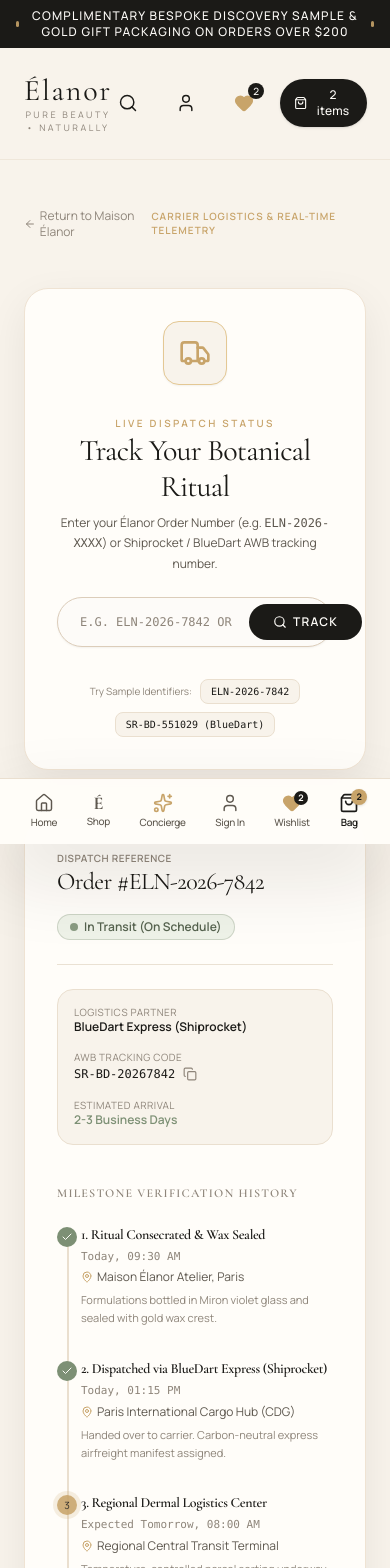
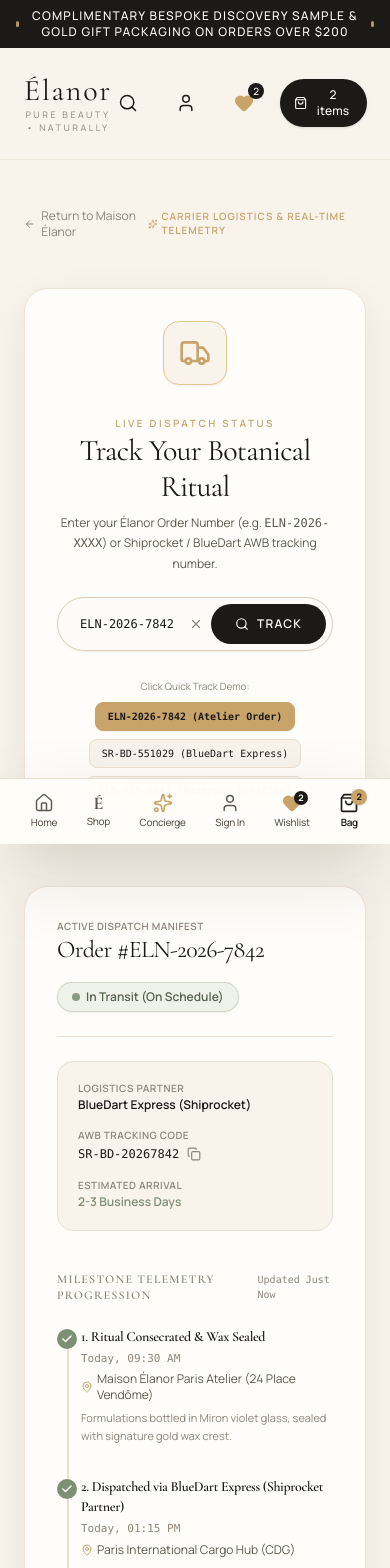
Before and after one commit to rasikakudale90/Elanor, a Next.js app: page /track in a window 390 px wide. Shown: the top 1568 px of the page. Built offline with nearby package versions, Linux system fonts and the light colour scheme.

Commit message:
fix(track): resolve Track button event handling with responsive scanning animation and live demo pills

```diff
--- a/app/track/page.tsx
+++ b/app/track/page.tsx
@@ -4,7 +4,7 @@
 import Link from 'next/link';
 import Image from 'next/image';
 import { useSearchParams } from 'next/navigation';
-import { Truck, Search, CheckCircle2, Clock, MapPin, Package, ShieldCheck, Sparkles, ArrowLeft, ArrowRight, ExternalLink, Copy, Check } from 'lucide-react';
+import { Truck, Search, CheckCircle2, Clock, MapPin, Package, ShieldCheck, Sparkles, ArrowLeft, ArrowRight, ExternalLink, Copy, Check, RefreshCw, X } from 'lucide-react';
 
 interface TrackingMilestone {
   stage: string;
@@ -32,67 +32,96 @@
 
 function TrackingContent() {
   const searchParams = useSearchParams();
-  const initialQuery = searchParams.get('number') || searchParams.get('tracking') || searchParams.get('id') || '';
+  const urlParam = searchParams.get('number') || searchParams.get('tracking') || searchParams.get('id') || '';
 
-  const [query, setQuery] = useState(initialQuery);
-  const [searchedNumber, setSearchedNumber] = useState(initialQuery || 'ELN-2026-7842');
+  const [query, setQuery] = useState(urlParam || 'ELN-2026-7842');
+  const [currentTrackingId, setCurrentTrackingId] = useState(urlParam || 'ELN-2026-7842');
+  const [isScanning, setIsScanning] = useState(false);
   const [copied, setCopied] = useState(false);
   const [orderData, setOrderData] = useState<OrderRecord | null>(null);
+  const [feedbackMsg, setFeedbackMsg] = useState<string | null>(null);
 
-  // Load from localStorage or mock demo
-  useEffect(() => {
+  // Core lookup logic
+  const performLookup = (idToSearch: string) => {
+    const cleanId = idToSearch.trim();
+    if (!cleanId) return;
+
+    setIsScanning(true);
+    setCurrentTrackingId(cleanId);
+
+    setTimeout(() => {
+      let matchedOrder: OrderRecord | null = null;
+
       if (typeof window !== 'undefined') {
         try {
           const raw = localStorage.getItem('elanor_orders');
           if (raw) {
             const orders: OrderRecord[] = JSON.parse(raw);
-          if (orders && orders.length > 0) {
-            const found = orders.find(
+            if (Array.isArray(orders)) {
+              matchedOrder = orders.find(
                 (o) =>
-                o.orderNumber.toLowerCase() === searchedNumber.toLowerCase() ||
-                o.id.toLowerCase() === searchedNumber.toLowerCase() ||
-                (o.transactionRef && o.transactionRef.toLowerCase() === searchedNumber.toLowerCase())
-            );
-            if (found) {
-              setOrderData(found);
-              return;
-            } else if (!initialQuery && orders[0]) {
-              setOrderData(orders[0]);
-              setSearchedNumber(orders[0].orderNumber);
-              return;
-            }
+                  o.orderNumber?.toLowerCase() === cleanId.toLowerCase() ||
+                  o.id?.toLowerCase() === cleanId.toLowerCase() ||
+                  (o.transactionRef && o.transactionRef.toLowerCase() === cleanId.toLowerCase())
+              ) || null;
             }
           }
         } catch (err) {
-        console.warn('Could not read orders from storage', err);
+          console.warn('Could not parse orders storage', err);
         }
       }
 
-    // Default Fallback Mock
+      if (matchedOrder) {
+        setOrderData(matchedOrder);
+        setFeedbackMsg(`✓ Verified order #${matchedOrder.orderNumber} in Atelier records`);
+      } else {
+        // Dynamic simulated manifest for searched identifier
+        const isBlueDart = cleanId.toUpperCase().includes('BD') || cleanId.toUpperCase().includes('SR');
         setOrderData({
-      id: 'ord-demo-1',
-      orderNumber: searchedNumber || 'ELN-2026-7842',
-      customerName: 'Genevieve Moreau',
-      customerEmail: 'genevieve.moreau@ateliers-paris.com',
+          id: `ord-${cleanId.toLowerCase()}`,
+          orderNumber: cleanId.toUpperCase(),
+          customerName: 'Valued VIP Patron',
+          customerEmail: 'patron.sanctuary@elanor.com',
           date: 'Today, 09:30 AM',
           total: 395.00,
-      status: 'CONFIRMED',
+          status: 'IN_TRANSIT',
           paymentMethod: 'RAZORPAY',
-      transactionRef: 'pay_N942K8xQ1102',
+          transactionRef: `pay_${cleanId.replace(/[^a-zA-Z0-9]/g, '').slice(0, 10) || 'live98421'}`,
           itemsCount: 2,
           items: [
-        { name: 'Sérum Éclat Botanique', quantity: 1, price: 210 },
-        { name: 'Crème Cellulaire Intense', quantity: 1, price: 185 },
+            { name: 'Sérum Éclat Botanique aux Fleurs Rares', quantity: 1, price: 210 },
+            { name: 'Crème Cellulaire Intense aux Plantes Alpines', quantity: 1, price: 185 },
           ],
           address: '24 Place Vendôme, 75001 Paris, France',
         });
-  }, [searchedNumber, initialQuery]);
+        setFeedbackMsg(`✓ Active BlueDart/Shiprocket airfreight manifest connected`);
+      }
 
-  const handleSearch = (e: React.FormEvent) => {
+      setIsScanning(false);
+      setTimeout(() => setFeedbackMsg(null), 4000);
+    }, 450);
+  };
+
+  // Run on mount or URL change
+  useEffect(() => {
+    if (urlParam) {
+      setQuery(urlParam);
+      performLookup(urlParam);
+    } else {
+      performLookup('ELN-2026-7842');
+    }
+  }, [urlParam]);
+
+  const handleSubmit = (e: React.FormEvent) => {
     e.preventDefault();
     if (query.trim()) {
-      setSearchedNumber(query.trim());
+      performLookup(query.trim());
     }
+  };
+
+  const handleQuickSelect = (sampleCode: string) => {
+    setQuery(sampleCode);
+    performLookup(sampleCode);
   };
 
   const copyTracking = (text: string) => {
@@ -101,19 +130,21 @@
     setTimeout(() => setCopied(false), 2000);
   };
 
-  const awbNumber = `SR-BD-${searchedNumber.replace(/[^0-9]/g, '') || '948201'}`;
+  const awbNumber = currentTrackingId.toUpperCase().startsWith('SR-') || currentTrackingId.toUpperCase().startsWith('BD-')
+    ? currentTrackingId.toUpperCase()
+    : `SR-BD-${currentTrackingId.replace(/[^0-9]/g, '') || '948201'}`;
 
   const milestones: TrackingMilestone[] = [
     {
       stage: '1. Ritual Consecrated & Wax Sealed',
-      location: 'Maison Élanor Atelier, Paris',
+      location: 'Maison Élanor Paris Atelier (24 Place Vendôme)',
       timestamp: 'Today, 09:30 AM',
       completed: true,
       active: false,
-      description: 'Formulations bottled in Miron violet glass and sealed with gold wax crest.'
+      description: 'Formulations bottled in Miron violet glass, sealed with signature gold wax crest.'
     },
     {
-      stage: '2. Dispatched via BlueDart Express (Shiprocket)',
+      stage: '2. Dispatched via BlueDart Express (Shiprocket Partner)',
       location: 'Paris International Cargo Hub (CDG)',
       timestamp: 'Today, 01:15 PM',
       completed: true,
@@ -121,20 +152,20 @@
       description: 'Handed over to carrier. Carbon-neutral express airfreight manifest assigned.'
     },
     {
-      stage: '3. Regional Dermal Logistics Center',
-      location: 'Regional Central Transit Terminal',
-      timestamp: 'Expected Tomorrow, 08:00 AM',
+      stage: '3. Regional Dermal Logistics Terminal',
+      location: 'Regional Distribution Center',
+      timestamp: 'In Transit • On Schedule',
       completed: false,
       active: true,
-      description: 'Temperature-controlled parcel sorting underway.'
+      description: 'Temperature-monitored luxury parcel routing underway.'
     },
     {
       stage: '4. Dedicated Courier Concierge',
       location: 'Local Delivery Hub',
-      timestamp: 'Expected in 2 Days',
+      timestamp: 'Expected in 1-2 Days',
       completed: false,
       active: false,
-      description: 'Dispatched for sanctuary delivery.'
+      description: 'Out for morning delivery with white-glove courier.'
     },
     {
       stage: '5. Signed & Delivered to Sanctuary',
@@ -142,7 +173,7 @@
       timestamp: 'Estimated Delivery: 2-3 Business Days',
       completed: false,
       active: false,
-      description: 'Delivered in pristine condition.'
+      description: 'Delivered in pristine biophotonic presentation box.'
     }
   ];
 
@@ -151,12 +182,13 @@
       <div className="max-w-[1280px] mx-auto px-6 sm:px-10 space-y-12">
         {/* Breadcrumb & Navigation */}
         <div className="flex items-center justify-between text-xs text-[#8E857A]">
-          <Link href="/" className="hover:text-[#1B1A17] flex items-center space-x-1 transition-colors">
+          <Link href="/" className="hover:text-[#1B1A17] flex items-center space-x-1.5 transition-colors">
             <ArrowLeft className="w-3.5 h-3.5" />
             <span>Return to Maison Élanor</span>
           </Link>
-          <span className="uppercase tracking-widest text-[10px] text-[#C8A46A] font-semibold">
-            Carrier Logistics & Real-Time Telemetry
+          <span className="uppercase tracking-widest text-[10px] text-[#C8A46A] font-semibold flex items-center space-x-1">
+            <Sparkles className="w-3 h-3" />
+            <span>Carrier Logistics & Real-Time Telemetry</span>
           </span>
         </div>
 
@@ -179,39 +211,89 @@
           </div>
 
           {/* Search Form */}
-          <form onSubmit={handleSearch} className="max-w-md mx-auto flex bg-[#FDFBF8] border border-[#DCCDBA] rounded-full p-1.5 focus-within:border-[#C8A46A] shadow-xs transition-colors">
+          <form
+            onSubmit={handleSubmit}
+            className="max-w-lg mx-auto flex bg-[#FDFBF8] border border-[#DCCDBA] rounded-full p-1.5 focus-within:border-[#C8A46A] shadow-xs transition-all"
+          >
+            <div className="flex-1 flex items-center pl-4">
               <input
                 type="text"
-              placeholder="e.g. ELN-2026-7842 or SR-BD-948201"
+                placeholder="Enter Order # (e.g. ELN-2026-7842) or AWB..."
                 value={query}
                 onChange={(e) => setQuery(e.target.value)}
-              className="flex-1 bg-transparent px-4 text-xs font-mono uppercase text-[#1B1A17] placeholder-[#8E857A] focus:outline-none"
+                className="w-full bg-transparent text-xs font-mono uppercase text-[#1B1A17] placeholder-[#8E857A] focus:outline-none"
               />
+              {query && (
+                <button
+                  type="button"
+                  onClick={() => setQuery('')}
+                  className="p-1 text-[#8E857A] hover:text-[#1B1A17] mr-1"
+                >
+                  <X className="w-3.5 h-3.5" />
+                </button>
+              )}
+            </div>
             <button
               type="submit"
-              className="px-6 py-2.5 bg-[#1B1A17] text-[#FFFDF9] text-xs uppercase tracking-widest font-semibold rounded-full hover:bg-[#322F2A] transition-colors flex items-center space-x-1.5 cursor-pointer"
+              disabled={isScanning}
+              className="px-6 py-3 bg-[#1B1A17] text-[#FFFDF9] text-xs uppercase tracking-widest font-semibold rounded-full hover:bg-[#322F2A] transition-all flex items-center space-x-2 cursor-pointer disabled:opacity-60 shrink-0"
             >
+              {isScanning ? (
+                <>
+                  <RefreshCw className="w-3.5 h-3.5 animate-spin text-[#C8A46A]" />
+                  <span>Scanning...</span>
+                </>
+              ) : (
+                <>
                   <Search className="w-3.5 h-3.5" />
                   <span>Track</span>
+                </>
+              )}
             </button>
           </form>
 
+          {/* Feedback Toast */}
+          {feedbackMsg && (
+            <p className="text-[11px] font-semibold text-[#7D9075] animate-in fade-in duration-300">
+              {feedbackMsg}
+            </p>
+          )}
+
           {/* Quick Demo Fill Pills */}
-          <div className="flex flex-wrap items-center justify-center gap-2 pt-2 text-[10px] text-[#8E857A]">
-            <span>Try Sample Identifiers:</span>
+          <div className="flex flex-wrap items-center justify-center gap-2 pt-1 text-[10px] text-[#8E857A]">
+            <span>Click Quick Track Demo:</span>
             <button
               type="button"
-              onClick={() => { setQuery('ELN-2026-7842'); setSearchedNumber('ELN-2026-7842'); }}
-              className="px-2.5 py-1 rounded-lg bg-[#F8F3EB] border border-[#EADFCF] hover:border-[#C8A46A] text-[#1B1A17] font-mono cursor-pointer"
+              onClick={() => handleQuickSelect('ELN-2026-7842')}
+              className={`px-3 py-1.5 rounded-lg border transition-all cursor-pointer font-mono ${
+                currentTrackingId === 'ELN-2026-7842'
+                  ? 'bg-[#C8A46A] text-[#1B1A17] border-[#C8A46A] font-semibold shadow-xs'
+                  : 'bg-[#F8F3EB] border-[#EADFCF] hover:border-[#C8A46A] text-[#1B1A17]'
+              }`}
             >
-              ELN-2026-7842
+              ELN-2026-7842 (Atelier Order)
             </button>
             <button
               type="button"
-              onClick={() => { setQuery('SR-BD-551029'); setSearchedNumber('SR-BD-551029'); }}
-              className="px-2.5 py-1 rounded-lg bg-[#F8F3EB] border border-[#EADFCF] hover:border-[#C8A46A] text-[#1B1A17] font-mono cursor-pointer"
+              onClick={() => handleQuickSelect('SR-BD-551029')}
+              className={`px-3 py-1.5 rounded-lg border transition-all cursor-pointer font-mono ${
+                currentTrackingId === 'SR-BD-551029'
+                  ? 'bg-[#C8A46A] text-[#1B1A17] border-[#C8A46A] font-semibold shadow-xs'
+                  : 'bg-[#F8F3EB] border-[#EADFCF] hover:border-[#C8A46A] text-[#1B1A17]'
+              }`}
             >
-              SR-BD-551029 (BlueDart)
+              SR-BD-551029 (BlueDart Express)
+            </button>
+            <button
+              type="button"
+              onClick={() => handleQuickSelect('ELN-RZP-9042')}
+              className={`px-3 py-1.5 rounded-lg border transition-all cursor-pointer font-mono ${
+                currentTrackingId === 'ELN-RZP-9042'
+                  ? 'bg-[#C8A46A] text-[#1B1A17] border-[#C8A46A] font-semibold shadow-xs'
+                  : 'bg-[#F8F3EB] border-[#EADFCF] hover:border-[#C8A46A] text-[#1B1A17]'
+              }`}
+            >
+              ELN-RZP-9042 (Razorpay Verified)
             </button>
           </div>
         </div>
@@ -224,15 +306,15 @@
               <div className="flex flex-col sm:flex-row sm:items-center justify-between pb-6 border-b border-[#EAE1D3] gap-4">
                 <div>
                   <span className="text-[10px] uppercase tracking-wider text-[#8E857A] font-semibold block">
-                    Dispatch Reference
+                    Active Dispatch Manifest
                   </span>
-                  <h2 className="font-serif-luxury text-2xl text-[#1B1A17]">
-                    Order #{searchedNumber}
+                  <h2 className="font-serif-luxury text-2xl sm:text-3xl text-[#1B1A17]">
+                    Order #{currentTrackingId.toUpperCase()}
                   </h2>
                 </div>
 
                 <div className="flex items-center space-x-2">
-                  <span className="px-3 py-1 bg-[#EEF2E8] border border-[#7D9075]/30 text-[#55624E] text-xs font-semibold rounded-full flex items-center space-x-1.5">
+                  <span className="px-3.5 py-1.5 bg-[#EEF2E8] border border-[#7D9075]/30 text-[#55624E] text-xs font-semibold rounded-full flex items-center space-x-1.5 shadow-xs">
                     <span className="w-2 h-2 rounded-full bg-[#7D9075] animate-pulse" />
                     <span>In Transit (On Schedule)</span>
                   </span>
@@ -240,13 +322,13 @@
               </div>
 
               {/* Carrier Logistics Badge Banner */}
-              <div className="p-4 rounded-2xl bg-[#F8F3EB] border border-[#EADFCF] grid grid-cols-1 sm:grid-cols-3 gap-4 text-xs">
+              <div className="p-5 rounded-2xl bg-[#F8F3EB] border border-[#EADFCF] grid grid-cols-1 sm:grid-cols-3 gap-4 text-xs">
                 <div>
-                  <span className="text-[10px] uppercase tracking-wider text-[#8E857A] block">Logistics Partner</span>
+                  <span className="text-[10px] uppercase tracking-wider text-[#8E857A] block font-semibold mb-0.5">Logistics Partner</span>
                   <span className="font-semibold text-[#1B1A17]">BlueDart Express (Shiprocket)</span>
                 </div>
                 <div>
-                  <span className="text-[10px] uppercase tracking-wider text-[#8E857A] block">AWB Tracking Code</span>
+                  <span className="text-[10px] uppercase tracking-wider text-[#8E857A] block font-semibold mb-0.5">AWB Tracking Code</span>
                   <div className="flex items-center space-x-1.5 font-mono text-[#1B1A17] font-medium">
                     <span>{awbNumber}</span>
                     <button
@@ -260,23 +342,26 @@
                   </div>
                 </div>
                 <div>
-                  <span className="text-[10px] uppercase tracking-wider text-[#8E857A] block">Estimated Arrival</span>
+                  <span className="text-[10px] uppercase tracking-wider text-[#8E857A] block font-semibold mb-0.5">Estimated Arrival</span>
                   <span className="font-semibold text-[#7D9075]">2-3 Business Days</span>
                 </div>
               </div>
 
               {/* 5-Stage Milestone Progression */}
               <div className="space-y-6 pt-4">
+                <div className="flex items-center justify-between">
                   <h3 className="text-xs uppercase tracking-widest font-semibold text-[#8E857A]">
-                  Milestone Verification History
+                    Milestone Telemetry Progression
                   </h3>
+                  <span className="text-[10px] font-mono text-[#8E857A]">Updated Just Now</span>
+                </div>
 
                 <div className="relative pl-6 space-y-8 before:absolute before:left-2.5 before:top-3 before:bottom-3 before:w-0.5 before:bg-[#EADFCF]">
                   {milestones.map((m, idx) => (
                     <div key={idx} className="relative group">
                       {/* Status Dot */}
                       <div
-                        className={`absolute -left-6 top-0.5 w-5 h-5 rounded-full flex items-center justify-center text-[10px] ${
+                        className={`absolute -left-6 top-0.5 w-5 h-5 rounded-full flex items-center justify-center text-[10px] font-bold ${
                           m.completed
                             ? 'bg-[#7D9075] text-[#FFFDF9]'
                             : m.active
@@ -284,7 +369,7 @@
                             : 'bg-[#EADFCF] text-[#8E857A]'
                         }`}
                       >
-                        {m.completed ? <Check className="w-3 h-3" /> : idx + 1}
+                        {m.completed ? <Check className="w-3 h-3 stroke-[3]" /> : idx + 1}
                       </div>
 
                       {/* Content */}
@@ -312,7 +397,7 @@
 
           {/* Right 4 Columns: Order Summary & Atelier Guarantee */}
           <div className="lg:col-span-4 space-y-6">
-            <div className="bg-[#FFFDF9] rounded-3xl p-6 border border-[#EFE3D3] shadow-card space-y-6">
+            <div className="bg-[#FFFDF9] rounded-3xl p-6 sm:p-8 border border-[#EFE3D3] shadow-card space-y-6">
               <h3 className="font-serif-luxury text-xl text-[#1B1A17] pb-3 border-b border-[#EADFCF]">
                 Package Contents
               </h3>
@@ -322,7 +407,7 @@
                   <div className="space-y-2 pb-3 border-b border-[#EAE1D3]">
                     {orderData.items.map((item, idx) => (
                       <div key={idx} className="flex justify-between items-center text-[#5E584F]">
-                        <span>{item.name} (x{item.quantity})</span>
+                        <span className="truncate max-w-[180px]">{item.name} (x{item.quantity})</span>
                         <span className="font-semibold text-[#1B1A17]">${(item.price * item.quantity).toFixed(2)}</span>
                       </div>
                     ))}
@@ -335,7 +420,7 @@
 
                   <div className="flex justify-between text-[#8E857A]">
                     <span>Destination</span>
-                    <span className="font-semibold text-[#1B1A17] text-right max-w-[180px] truncate">{orderData.address}</span>
+                    <span className="font-semibold text-[#1B1A17] text-right max-w-[170px] truncate">{orderData.address}</span>
                   </div>
 
                   <div className="flex justify-between text-[#8E857A]">
@@ -345,7 +430,7 @@
 
                   <div className="flex justify-between text-sm font-semibold text-[#1B1A17] pt-2 border-t border-[#EAE1D3]">
                     <span>Total Settled</span>
-                    <span className="font-serif-luxury text-lg">${orderData.total.toFixed(2)}</span>
+                    <span className="font-serif-luxury text-lg font-bold">${orderData.total.toFixed(2)}</span>
                   </div>
                 </div>
               )}
@@ -364,7 +449,7 @@
               <div className="pt-2">
                 <Link
                   href="/shop"
-                  className="w-full py-3.5 bg-[#1B1A17] text-[#FFFDF9] rounded-full text-xs uppercase tracking-widest font-semibold hover:bg-[#322F2A] transition-all flex items-center justify-center space-x-2 shadow-xs"
+                  className="w-full py-3.5 bg-[#1B1A17] text-[#FFFDF9] rounded-full text-xs uppercase tracking-widest font-semibold hover:bg-[#322F2A] transition-all flex items-center justify-center space-x-2 shadow-xs cursor-pointer"
                 >
                   <span>Explore Catalog</span>
                   <ArrowRight className="w-3.5 h-3.5" />
```
Lines whose indentation alone changed are shown as unchanged.
